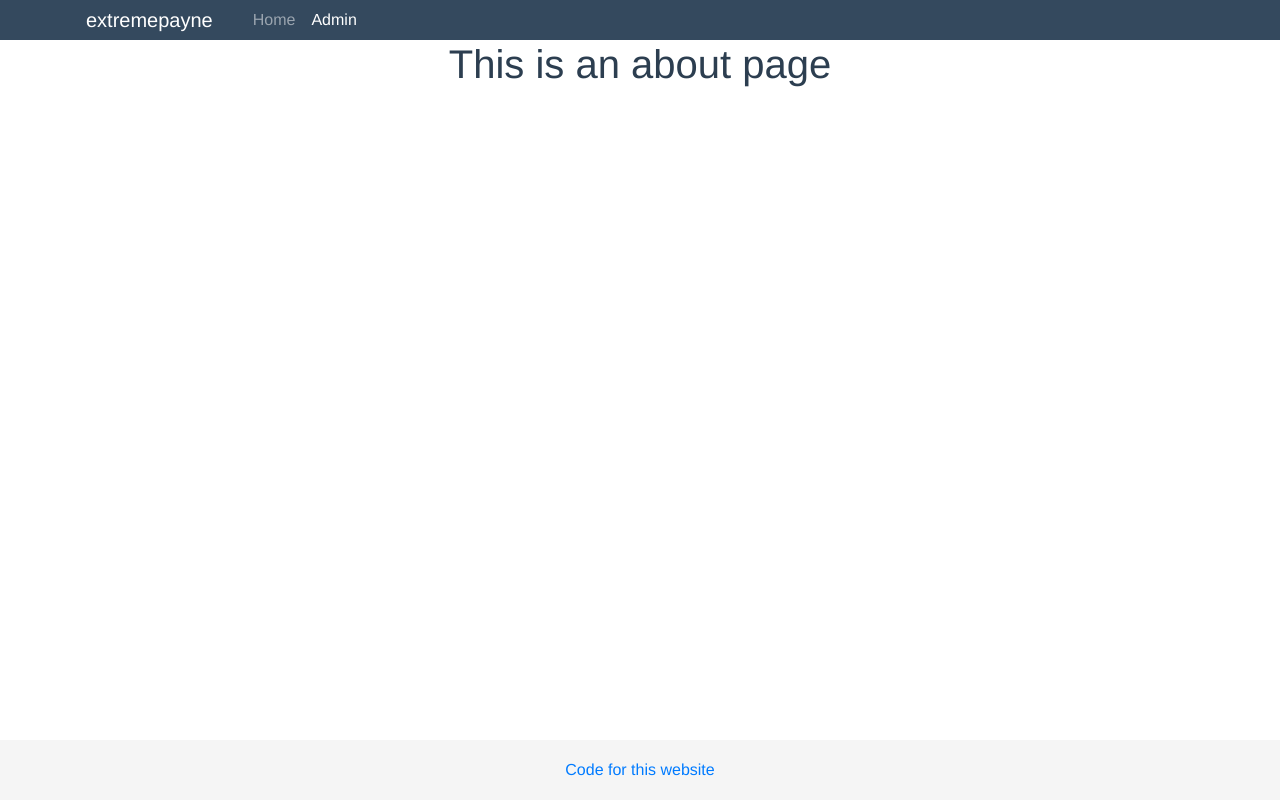
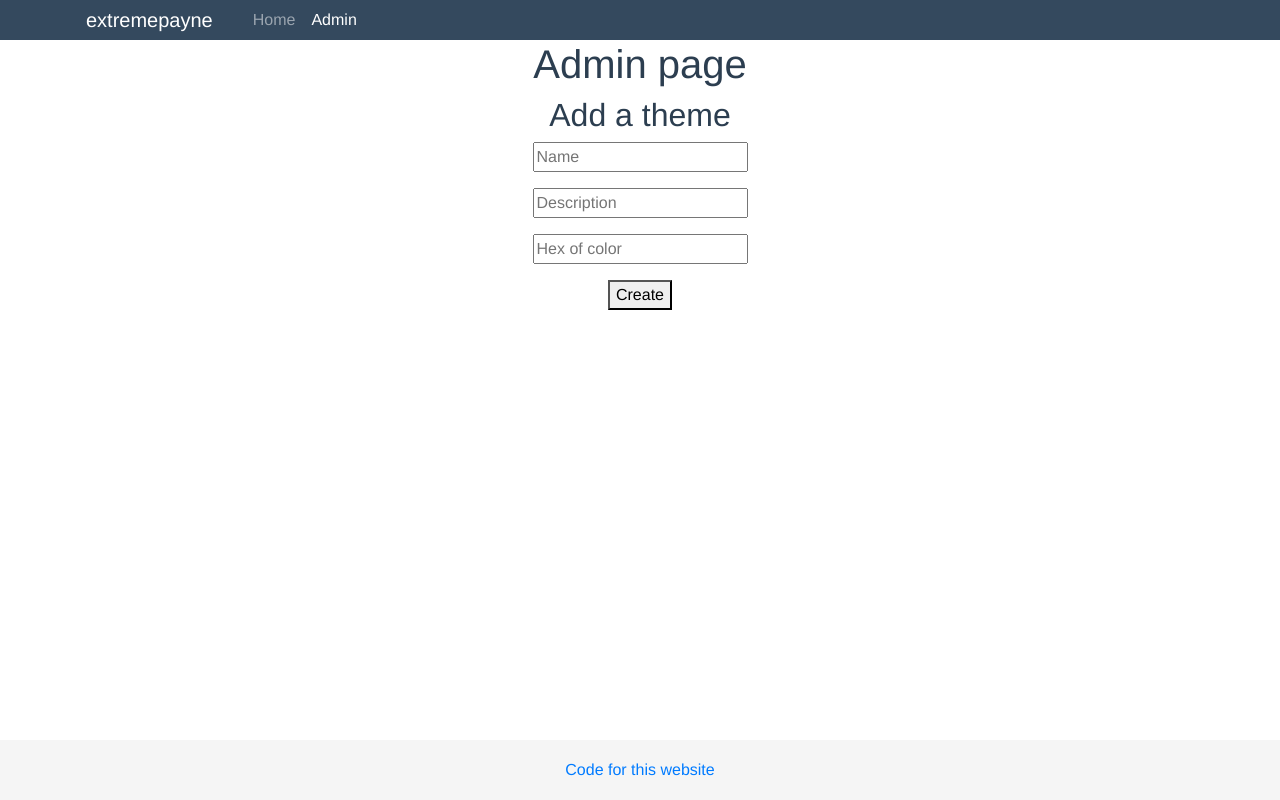
Before and after one commit to extremepayne/final-project, a Vue app in the folder front-end/: page /admin in a window 1280 px wide. Built offline with nearby package versions, Linux system fonts and the light colour scheme.

Commit message:
we are going into bad commit message mode

```diff
--- a/front-end/package.json
+++ b/front-end/package.json
@@ -8,6 +8,7 @@
     "lint": "vue-cli-service lint"
   },
   "dependencies": {
+    "axios": "^0.21.1",
     "bootstrap": "^4.6.0",
     "bootstrap-vue": "^2.21.2",
     "core-js": "^3.6.5",
--- a/front-end/src/views/Admin.vue
+++ b/front-end/src/views/Admin.vue
@@ -1,5 +1,44 @@
 <template>
   <div class="about">
-    <h1>This is an about page</h1>
+    <h1>Admin page</h1>
+    <h2>Add a theme</h2>
+    <div>
+      <div class="form">
+        <input v-model="name" placeholder="Name">
+        <p></p>
+        <input v-model="description" placeholder="Description">
+        <p></p>
+        <input v-model="color" placeholder="Hex of color">
+        <p></p>
+        <button @click="createTheme">Create</button>
+      </div>
+    </div>
   </div>
 </template>
+
+<script>
+import axios from 'axios';
+export default {
+  name: 'Admin',
+  data() {
+    return {
+      name: "",
+      description: "",
+      color: "",
+    }
+  },
+  methods: {
+    async createTheme() {
+      try {
+        await axios.post('api/items', {
+          name: this.name,
+          description: this.description,
+          color: this.color,
+        });
+      } catch (error) {
+        console.log(error)
+      }
+    },
+  },
+}
+</script>
```
Also changed, not shown: 1 other file (tests, documents, lock files or other folders).
